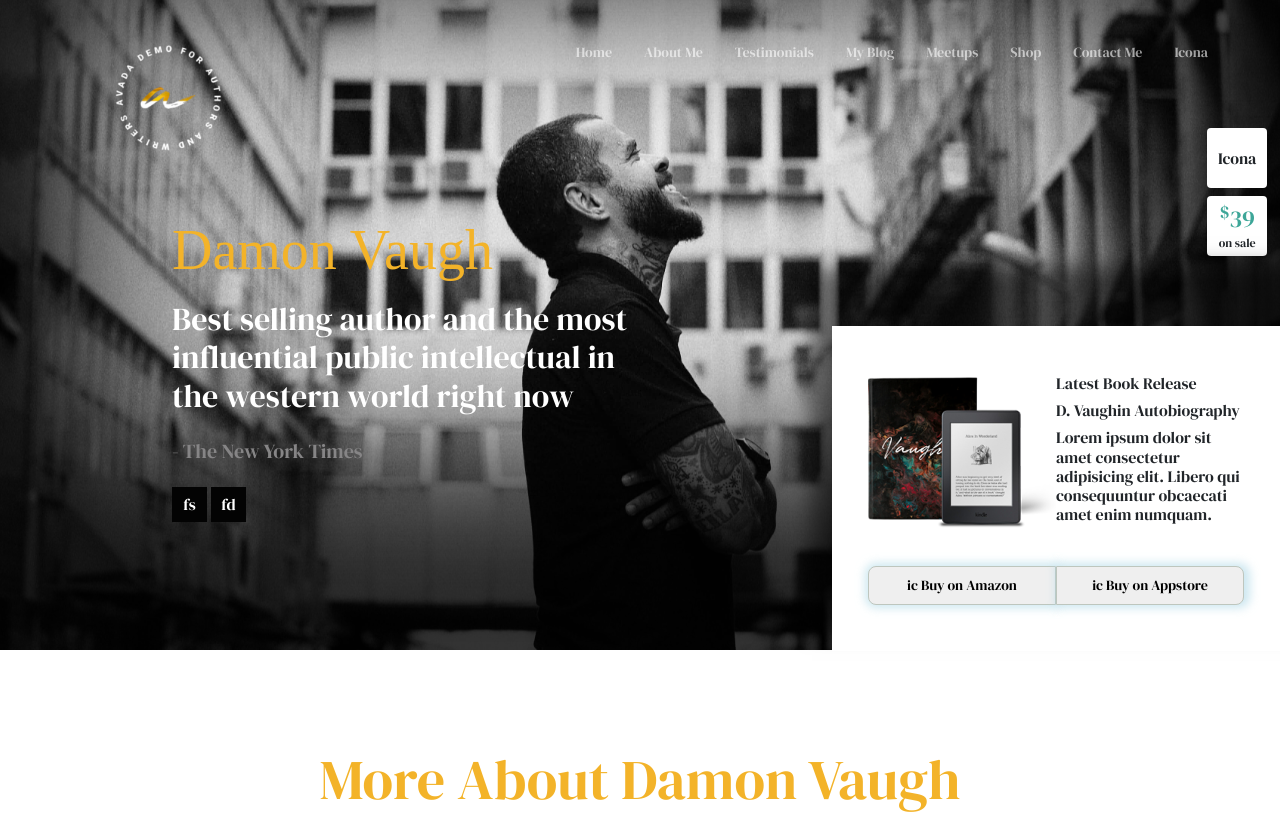
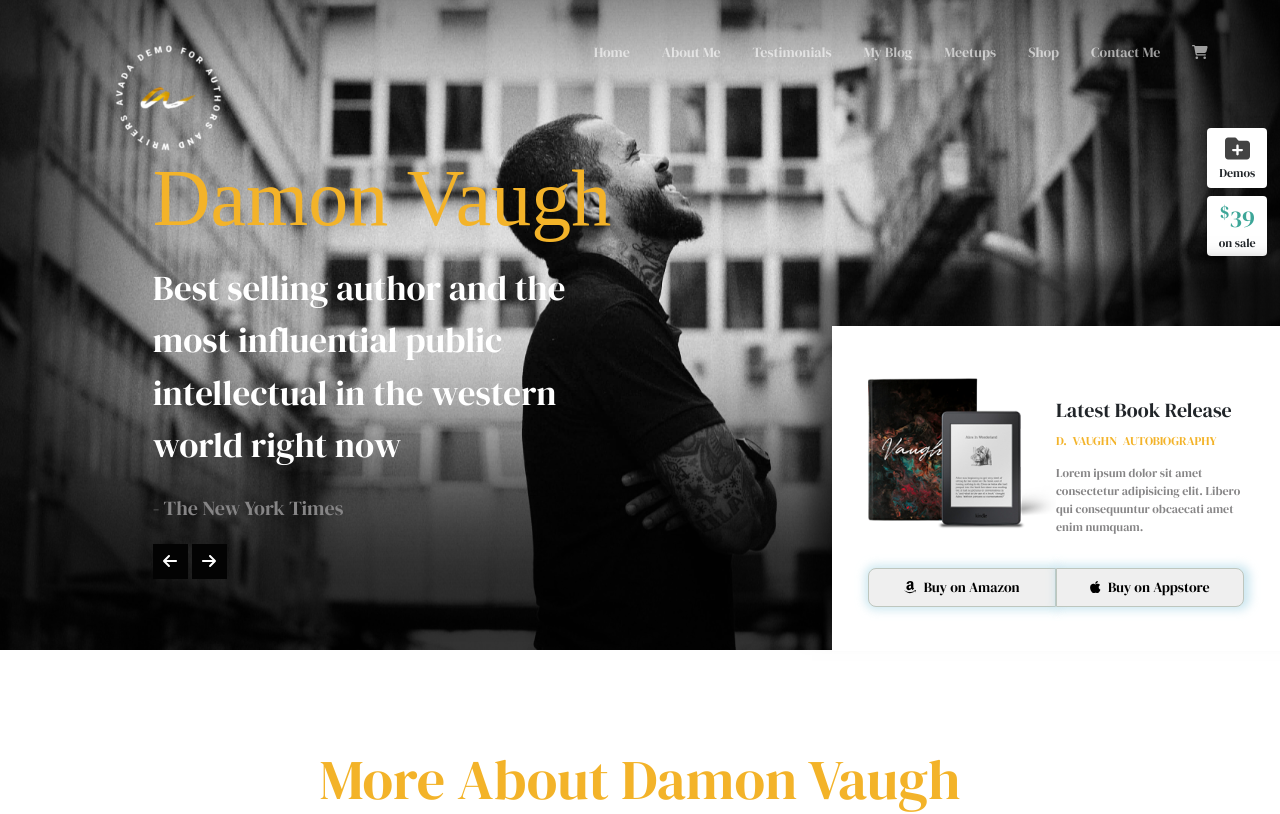
Before and after one commit to AntonioSabella/proj-html-vuejs, a Vue app: page / in a window 1280 px wide. Shown: the top 814 px of the page. Built offline with nearby package versions, Linux system fonts and the light colour scheme; a web font is replaced by a local one.

Commit message:
Add restyling to HeaderComponent

```diff
--- a/src/components/HeaderComponent.vue
+++ b/src/components/HeaderComponent.vue
@@ -5,7 +5,7 @@
             <img width="150" src="@/assets/img/author-logo-round-200x205.png" alt="">
         </div>
         <nav id="site_nav" class="navbar navbar-expand-lg navbar-light d-flex justify-content-end pe-5">
-             <div class="navbar-nav h_100" v-for="navSection in navSections" :key="navSection.id">
+            <div class="navbar-nav h_100" v-for="navSection in navSections" :key="navSection.id">
                     <a class="nav-item nav-link d-flex align-items-center" href="#"><span>{{navSection.nome}}</span></a>
                    <!-- MarkUp eliminato perché aggiunto dinamicamente
                     <a class="nav-item nav-link d-flex align-items-center" href="#"><span> About Me</span></a>
@@ -15,24 +15,28 @@
                     <a class="nav-item nav-link d-flex align-items-center" href="#"><span>Shop</span></a>
                     <a class="nav-item nav-link d-flex align-items-center" href="#"><span>Contact Me</span></a>
                     <a class="nav-item nav-link d-flex align-items-center" href="#"><span>Icona</span></a> -->
-                </div>
+            </div>
+            <div class="navbar-nav h_100">
+                <a class="nav-item nav-link d-flex align-items-center" href="#"><span><font-awesome-icon icon="fa-solid fa-cart-shopping" /></span></a>
+            </div>
         </nav>
         <div class="slide_review container w_40 text-white">
-            <h1 class="display-4 mb-3">Damon Vaugh</h1>
+            <h1 class="mb-3">Damon Vaugh</h1>
             <div class="row row-cols-1 flex-nowrap overflow-auto flex-column">
-                <div class="col">
-                    <p class="h2 font-weight-bold mb-4">Best selling author and the most influential public intellectual in the western world right now</p>
+                <div class="col w-100">
+                    <p class="font-weight-bold mb-4">Best selling author and the most influential public intellectual in the western world right now</p>
                     <p class="newspaper h5 mb-4">- The New York Times</p>
                 </div>
                 <div class="arrows">
-                    <span class="me-1"> fs </span>
-                    <span> fd </span>
+                    <span class="me-1"> <font-awesome-icon icon="fa-solid fa-arrow-left" /> </span>
+                    <span> <font-awesome-icon icon="fa-solid fa-arrow-right" /></span>
                 </div>
             </div>
         </div>
         <div class="small_banners d-flex flex-column">
             <div class="demos bg-white rounded p-2 mb-2">
-               <span>Icona</span>
+               <span><font-awesome-icon icon="fa-solid fa-folder-plus" /></span>
+               <p>Demos</p>
             </div>
             <div class="on_sale bg-white rounded p-2">
                 <p class="price h4 m-0"><sup>$</sup>39</p>
@@ -46,13 +50,13 @@
                         <img width="200" src="@/assets/img/book-widget.png">
                     </div>
                     <div class="col align-items-center p-0">
-                        <h4 class="h6">Latest Book Release</h4>
-                        <h5 class="h6">D. Vaughin Autobiography</h5>
-                        <p class="h6">Lorem ipsum dolor sit amet consectetur adipisicing elit. Libero qui consequuntur obcaecati amet enim numquam.</p>
+                        <h4 class="h5 pt-4">Latest Book Release</h4>
+                        <h5 class="h6 text-uppercase pt-1 pb-2">D. Vaughn Autobiography</h5>
+                        <p>Lorem ipsum dolor sit amet consectetur adipisicing elit. Libero qui consequuntur obcaecati amet enim numquam.</p>
                     </div>
                     <div class="col d-flex justify-content-center w-100 h-50 py-3 px-0">
-                        <button class="w-50 py-2 buy_amazon"><span>ic</span> Buy on Amazon</button>
-                        <button class="w-50 py-2 buy_appstore"><span>ic</span> Buy on Appstore</button>
+                        <button class="w-50 py-2 buy_amazon"><span class="pe-1"><font-awesome-icon icon="fa-brands fa-amazon" /></span> Buy on Amazon</button>
+                        <button class="w-50 py-2 buy_appstore"><span class="pe-1"><font-awesome-icon icon="fa-brands fa-apple" /></span> Buy on Appstore</button>
                     </div>
                 </div>
             </div>
@@ -96,11 +100,6 @@ export default {
                         id: 7,
                         nome: "Contact Me",
                     },
-                    {
-                        id: 8,
-                        nome: "Icona",
-                        icon: ''
-                    },
                 ]
       }
   }
@@ -141,11 +140,15 @@ export default {
     }
     .slide_review {
         position: absolute;
-        bottom: 8rem;
-        left: 10rem;
+        bottom: 11%;
+        left: 11%;
         h1 {
             color: $author-text-saffron;
             font-family: "Kristi", serif;
+            font-size: 80px;
+        }
+        p:first-child {
+            font-size: 35px;
         }
         .newspaper {
             color: $author-text-suva_gray;
@@ -175,9 +178,15 @@ export default {
             width: 60px;
             text-align: center;
             span {
-                line-height: 45px;
+                line-height: 25px;
+                font-size: 25px;
+                color: $author-text-tundora;
+            }
+            p {
+                margin: 0;
+                font-size: 12px;
+            }
 
-            }
         }
         .on_sale{
             height: 60px;
@@ -199,6 +208,15 @@ export default {
         height: 50%;
         width: 35%;
         box-shadow: 0 -40px 20px 20px rgba(0, 0, 0, 0.552);
+        h5 {
+            color: $author-text-saffron;
+            font-size: 12px;
+            word-spacing: 0.2rem;
+        }
+        p {
+            color: $author-text-suva_gray;
+            font-size: 12px;
+        }
         .buy_amazon {
             border-top-left-radius: 0.5rem;
             border-bottom-left-radius: 0.5rem;
--- a/src/main.js
+++ b/src/main.js
@@ -12,14 +12,14 @@ import "@fontsource/dm-serif-display";
 import { library } from '@fortawesome/fontawesome-svg-core'
 
 /* import specific icons 👇 QUI AGGIUNGI LE ICONE che vuoi usare in camelCase */
-import { faCartShopping, faArrowLeft, faArrowRight, faAngleRight} from '@fortawesome/free-solid-svg-icons'
+import { faCartShopping, faArrowLeft, faArrowRight, faAngleRight, faFolderPlus} from '@fortawesome/free-solid-svg-icons'
 import { faFacebookF, faInstagram, faLinkedinIn, faTwitter, faAmazon, faApple, faYoutube} from '@fortawesome/free-brands-svg-icons'
 
 /* import font awesome icon component */
 import { FontAwesomeIcon } from '@fortawesome/vue-fontawesome'
 
 /* add icons to the library 👇 QUI AGGIUNGI IL NOME DELL'ICONA in camelCase*/
-library.add(faCartShopping, faArrowLeft, faArrowRight, faAngleRight, faFacebookF, faInstagram, faLinkedinIn, faTwitter, faAmazon, faApple, faYoutube)
+library.add(faCartShopping, faArrowLeft, faArrowRight, faAngleRight, faFolderPlus, faFacebookF, faInstagram, faLinkedinIn, faTwitter, faAmazon, faApple, faYoutube)
 
 /* add font awesome icon component */
 Vue.component('font-awesome-icon', FontAwesomeIcon)
```
